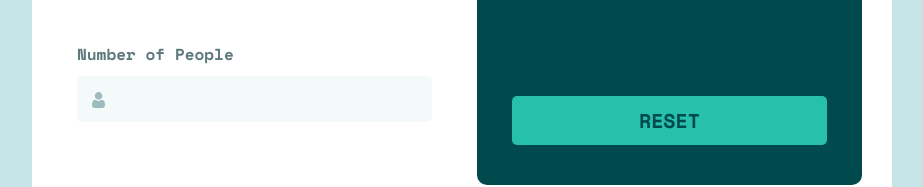
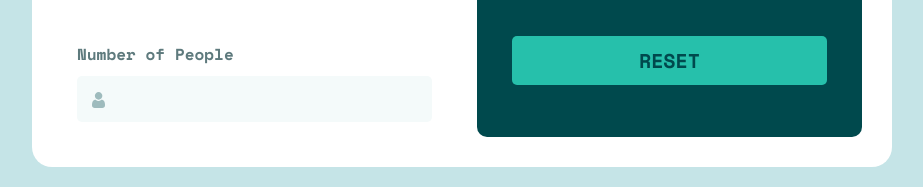
Before and after one commit to ViktoriyaKlyuzhnik/tip-calc-app, a plain HTML site: page index.html in a window 1280 px wide. Shown: the part 620-807 px from the top of the page, without its empty margins (178-1101 px from the left). Drawn offline with nearby package versions, Linux system fonts and the light colour scheme.

Commit message:
fix desktop

```diff
--- a/styles.scss
+++ b/styles.scss
@@ -182,7 +182,7 @@ body {
             background-color: $StrongCyan;
             border: 0;
             border-radius: 5px;
-            margin-top: 125px;
+            margin-top: 65px;
             width: 100%;
             font-family: 'Space Mono', sans-serif;
             font-size: 20px;
```
Also changed, not shown: styles.css, 1 other file.
